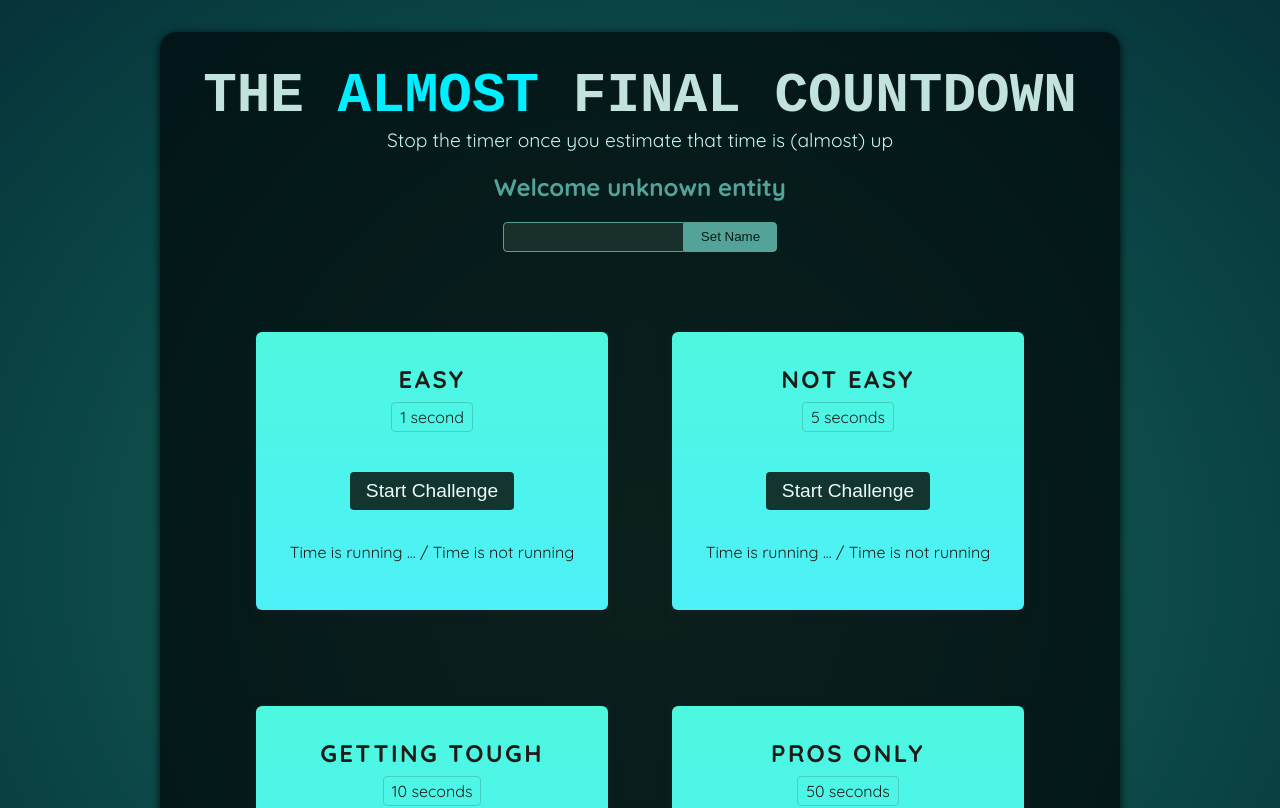
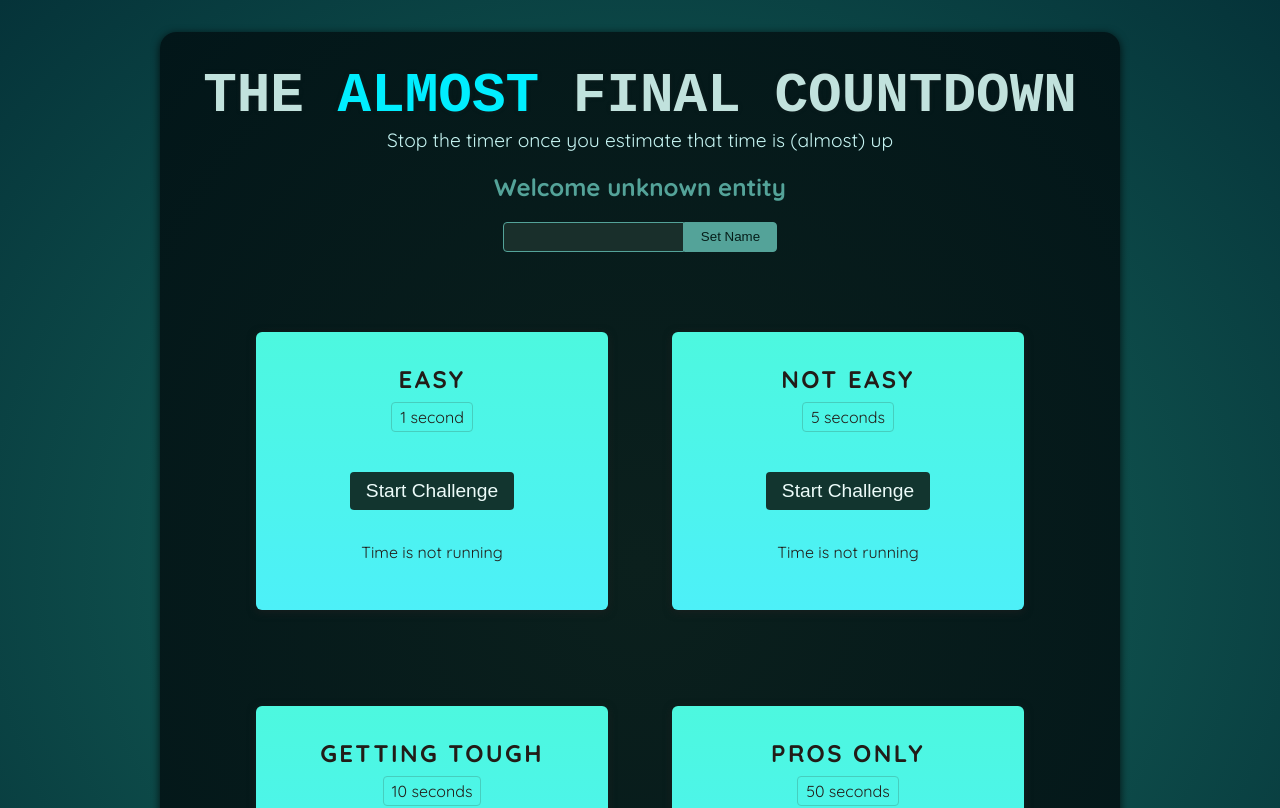
Before and after one commit to brajgon1/Ref-and-portal-example, a React (Vite) app: page / in a window 1280 px wide. Shown: the top 808 px of the page. Built offline with nearby package versions, Linux system fonts and the light colour scheme; a web font is replaced by a local one.

Commit message:
using Refs

```diff
--- a/src/components/TimerChallenge.jsx
+++ b/src/components/TimerChallenge.jsx
@@ -1,16 +1,38 @@
-export default function timerChallenge({title, targetTime}) {
-    return <section className="challenge">
+import { useState, useRef } from "react";
+
+export default function timerChallenge({ title, targetTime }) {
+  const timer = useRef();
+
+  const [timerStarted, setTimerStarted] = useState(false);
+  const [timerExpired, setTimerExpired] = useState(false);
+
+  function handleStart() {
+    timer.current = setTimeout(() => {
+      setTimerExpired(true);
+    }, targetTime * 1000);
+
+    setTimerStarted(true);
+  }
+
+  function handleStop() {
+    clearTimeout(timer.current);
+  }
+
+  return (
+    <section className="challenge">
       <h2>{title}</h2>
+      {timerExpired && <p>You Lost!</p>}
       <p className="challenge-time">
-            {targetTime} second{targetTime > 1 ? 's' : ''}
+        {targetTime} second{targetTime > 1 ? "s" : ""}
       </p>
       <p>
-            <button>
-                Start Challenge
+        <button onClick={timerStarted ? handleStop : handleStart}>
+          {timerStarted ? "Stop" : "Start"} Challenge
         </button>
       </p>
-        <p className="">
-            Time is running ... / Time is not running
+      <p className={timerStarted ? "active" : undefined}>
+        {timerStarted ? "Time is running ..." : "Time is not running"}
       </p>
     </section>
+  );
 }
```
Lines whose indentation alone changed are shown as unchanged.
